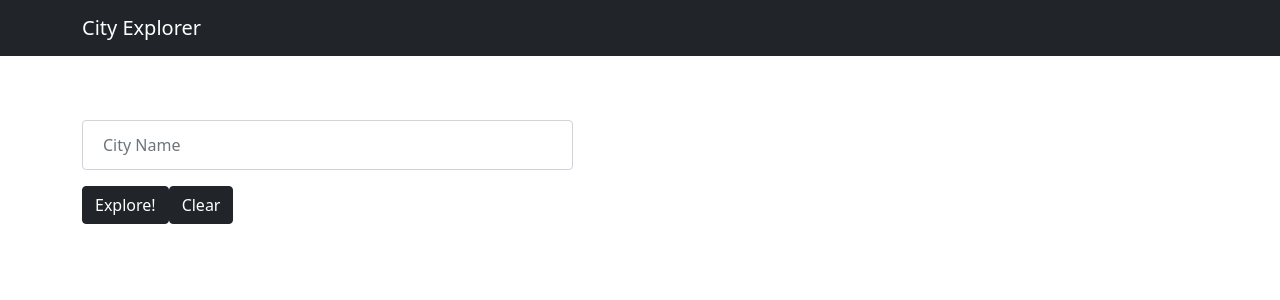
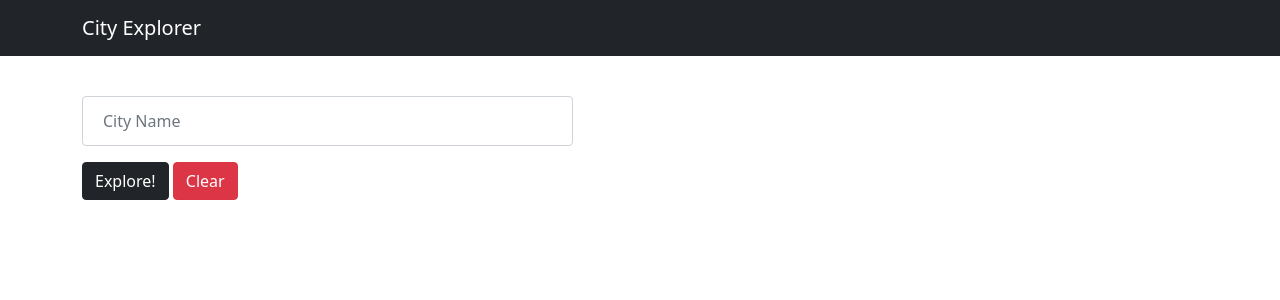
Before and after one commit to hasnaa38/city-explorer, a React (Create React App) app: page / in a window 1280 px wide. Shown: the top 300 px of the page. Built offline with nearby package versions, Linux system fonts and the light colour scheme.

Commit message:
final styling toutches

```diff
--- a/src/App.js
+++ b/src/App.js
@@ -79,7 +79,6 @@ class App extends Component {
             <Navbar.Brand>City Explorer</Navbar.Brand>
           </Container>
         </Navbar>
-        <br />
         <Container className='mainContainer'>
           <Row>
             <Col xs={6}>
--- a/src/components/ErrorMessage.js
+++ b/src/components/ErrorMessage.js
@@ -1,5 +1,5 @@
 import React, { Component } from 'react';
-import { Container, Row, Col, Alert } from 'react-bootstrap';
+import { Container, Row, Col, Alert, Badge } from 'react-bootstrap';
 
 class ErrorMessage extends Component {
     render() {
@@ -11,8 +11,8 @@ class ErrorMessage extends Component {
                             <Alert variant="danger">
                                 <Alert.Heading>Oh snap! You got an error!</Alert.Heading>
                                 <p>
-                                    Error: {this.props.error_msg_data} <br/>
-                                    Status Code: {this.props.error_status} <br/>
+                                    Error: {this.props.error_msg_data} <br />
+                                    Status Code: <Badge pill bg="warning">{this.props.error_status}</Badge><br />
                                     Try Again!
                                 </p>
                             </Alert>
--- a/src/components/Location.js
+++ b/src/components/Location.js
@@ -8,10 +8,10 @@ class Location extends Component {
                 <Container>
                     <Row>
                         <Col xs={12}>
-                            <h3 style={{fontSize:"24px"}}>City: {this.props.display_place}</h3>
-                            <h3 style={{fontSize:"24px"}}>Country: {this.props.address_country}</h3>
-                            <h3 style={{fontSize:"24px"}}>Latitude: {this.props.lat}</h3>
-                            <h3 style={{fontSize:"24px"}}>Longitude: {this.props.lon}</h3>
+                            <h4>City: {this.props.display_place}</h4>
+                            <h4>Country: {this.props.address_country}</h4>
+                            <h4>Latitude: {this.props.lat}</h4>
+                            <h4>Longitude: {this.props.lon}</h4>
                         </Col>
                     </Row>
                 </Container>
--- a/src/components/SearchForm.js
+++ b/src/components/SearchForm.js
@@ -4,24 +4,21 @@ import { Form, Button, Row, Col } from 'react-bootstrap';
 class SearchForm extends Component {
     render() {
         return (
-            <div>
+            <>
                 <Form onSubmit={this.props.handleSubmit}>
                     <Row>
                         <Form.Group className="mb-3" controlId="formBasicEmail">
-                            {/* <Form.Label>City Name</Form.Label> */}
                             <Form.Control type="text" placeholder="City Name" onChange={this.props.handleLocation} />
                         </Form.Group>
                     </Row>
-                    <div className="buttonsArea">
                             <Button className="exploreButton" variant="dark" type="submit">
                                 Explore!
-                            </Button>
-                            <Button variant="dark" className="clearButton" type="submit" onClick={this.props.handleClear}>
+                            </Button>{' '}
+                            <Button variant="danger" className="clearButton" type="submit" onClick={this.props.handleClear}>
                                 Clear
                             </Button>
-                    </div>
                 </Form>
-            </div>
+            </>
         )
     }
 }
--- a/src/index.css
+++ b/src/index.css
@@ -5,7 +5,6 @@ body {
     sans-serif;
   -webkit-font-smoothing: antialiased;
   -moz-osx-font-smoothing: grayscale;
-  height: 100vh;
 }
 
 code {
@@ -16,7 +15,6 @@ code {
 .mainContainer {
   margin-top: 40px;
   height: 100%;
-  position: relative;
 }
 
 input[type=text] {
@@ -24,19 +22,8 @@ input[type=text] {
   padding: 12px 20px;
 }
 
-.buttonsArea {
-  display: flex;
-  flex-direction: row;
-}
-
-/* .clearButton {
-  position: relative;
-  left: 10px;
-} */
-
-h3 {
+h4 {
   color: #212529;
-  font-size: 10px;
 }
 
 img {
```
Also changed, not shown: src/assets/WRRC.PNG (added), 1 other file (tests, documents, lock files or other folders).
